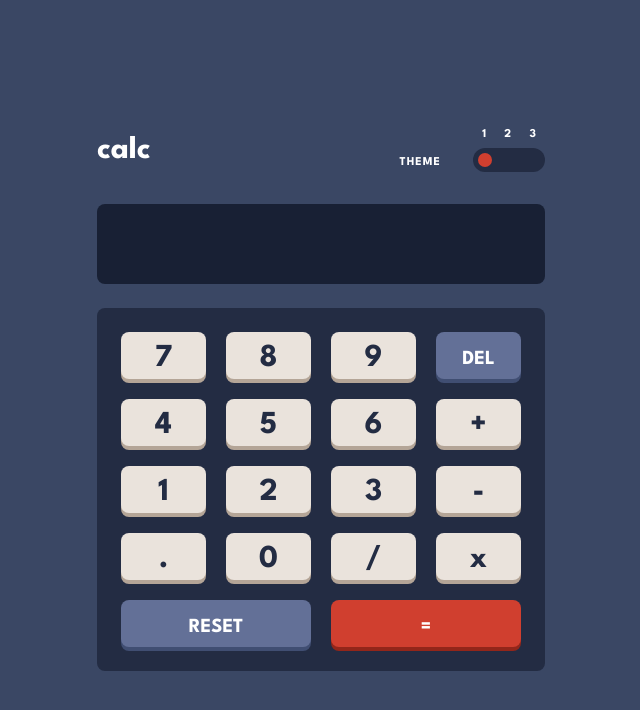
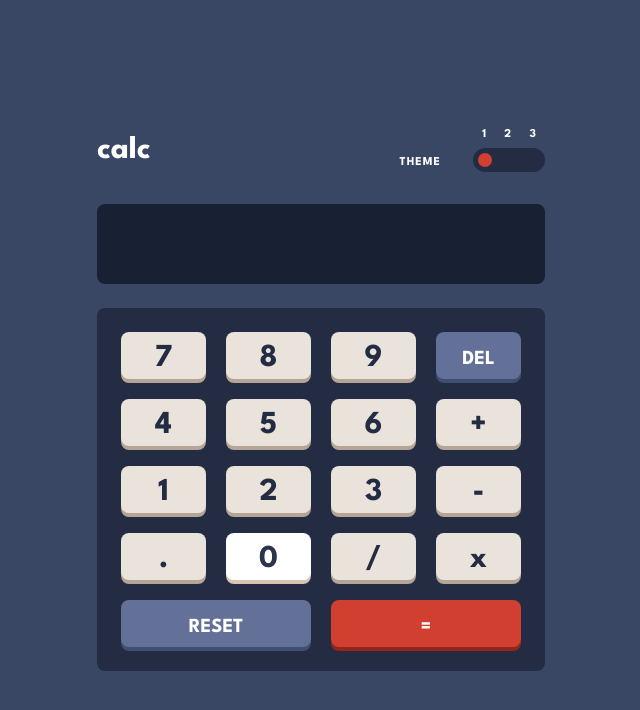
Before and after one commit to DanielAbrante/calculator-app, a React (Vite) app: page / in a window 1280 px wide. In both pictures the pointer is over the button 587 px from the left and 556 px from the top of the page. Shown: the top 710 px of the page, without its empty margins (319-959 px from the left). Built offline with nearby package versions, Linux system fonts and the light colour scheme.

Commit message:
style: Add brightness on hover buttons

```diff
--- a/src/App.module.css
+++ b/src/App.module.css
@@ -127,10 +127,20 @@ header {
   padding: 16px 0 12px 0;
 }
 
+.operatorsContainer button:hover {
+  filter: brightness(1.2);
+}
+
 .operatorsContainer>.del,
 .operatorsContainer>.reset,
 .operatorsContainer>.calculate {
   font-size: 1.25rem;
+}
+
+.operatorsContainer>.del:hover,
+.operatorsContainer>.reset:hover,
+.operatorsContainer>.calculate:hover {
+  filter: brightness(1.5);
 }
 
 .del {
```
